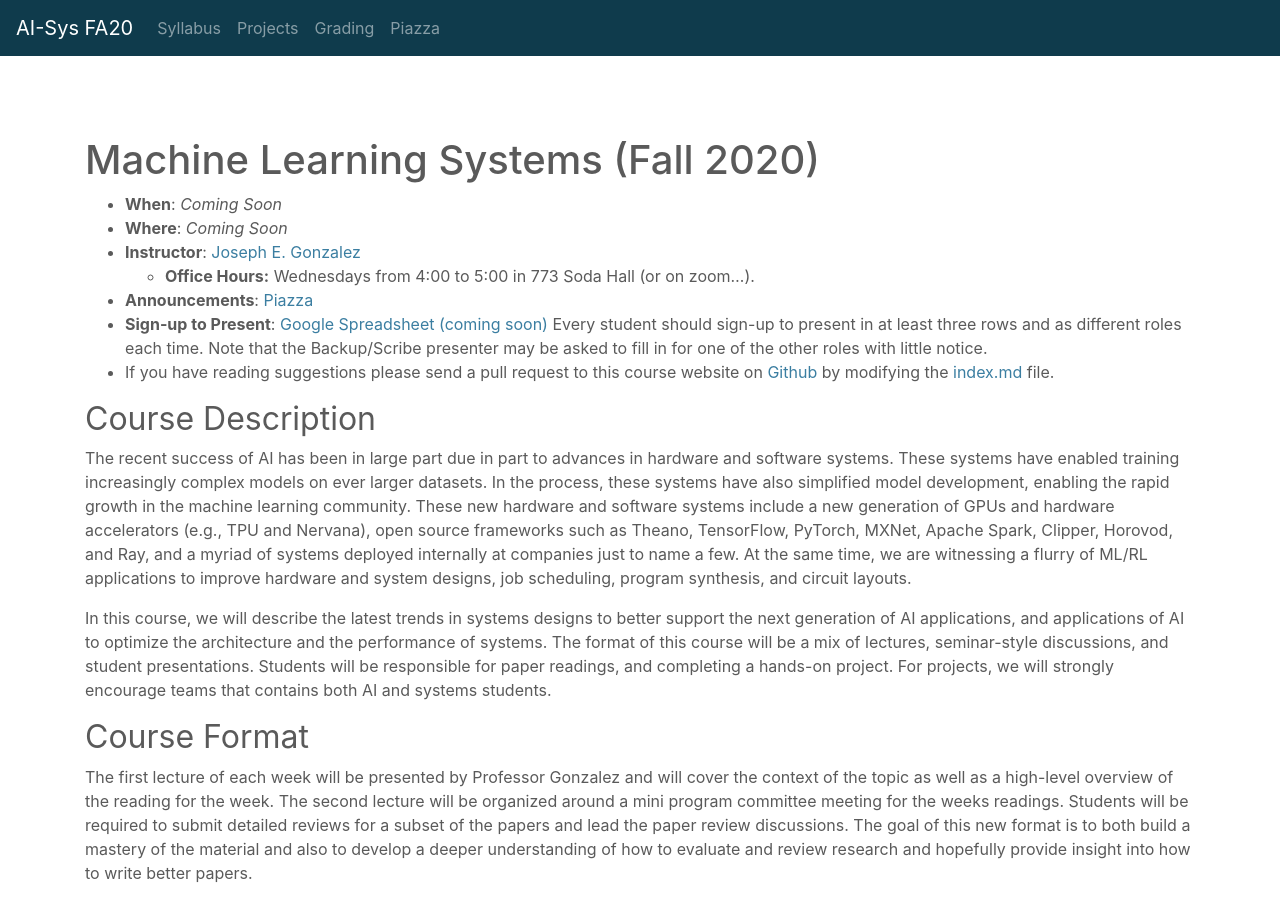
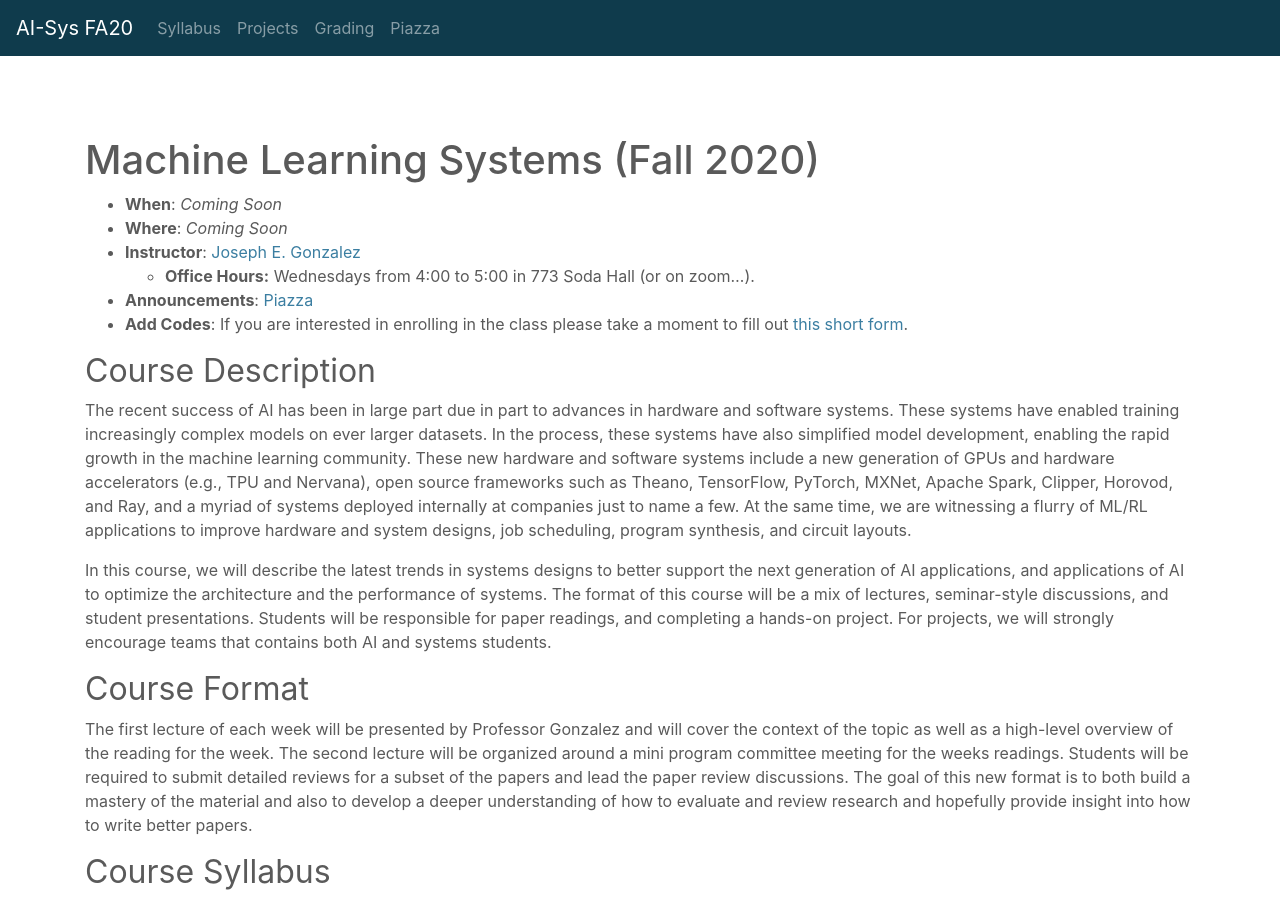
Before and after one commit to ucbrise/cs294-ai-sys-fa20, a Jekyll site: the page built from index.md, in a window 1280 px wide and 900 px high. Built offline with Jekyll 4.4.1, drawn with Linux system fonts in a browser that asks for light colours; nearby versions of some CDN libraries; our own code applies the rules of GitHub Pages for plain Markdown files.

Commit message:
adding form

```diff
--- a/index.md
+++ b/index.md
@@ -10,9 +10,11 @@ layout: default
 * **Instructor**: [Joseph E. Gonzalez](https://eecs.berkeley.edu/~jegonzal)
    * **Office Hours:** Wednesdays from 4:00 to 5:00 in 773 Soda Hall (or on zoom...).
 * **Announcements**: [Piazza](piazza.com/berkeley/fall2020/cs294162)
-* **Sign-up to Present**: [Google Spreadsheet (coming soon)]() Every student should sign-up to present in at least three rows and as different roles each time.  Note that the Backup/Scribe presenter may be asked to fill in for one of the other roles with little notice.
+* **Add Codes**: If you are interested in enrolling in the class please take a moment to fill out [this short form](https://forms.gle/QgWgVMESiacmUY7R6).
+
+<!-- * **Sign-up to Present**: [Google Spreadsheet (coming soon)]() Every student should sign-up to present in at least three rows and as different roles each time.  Note that the Backup/Scribe presenter may be asked to fill in for one of the other roles with little notice.
 * If you have reading suggestions please send a pull request to this course website on [Github](https://github.com/ucbrise/cs294-ai-sys-fa20) by modifying the [index.md](https://github.com/ucbrise/cs294-ai-sys-fa20/blob/master/index.md) file.
-
+ -->
 
 
 ## Course Description
```
